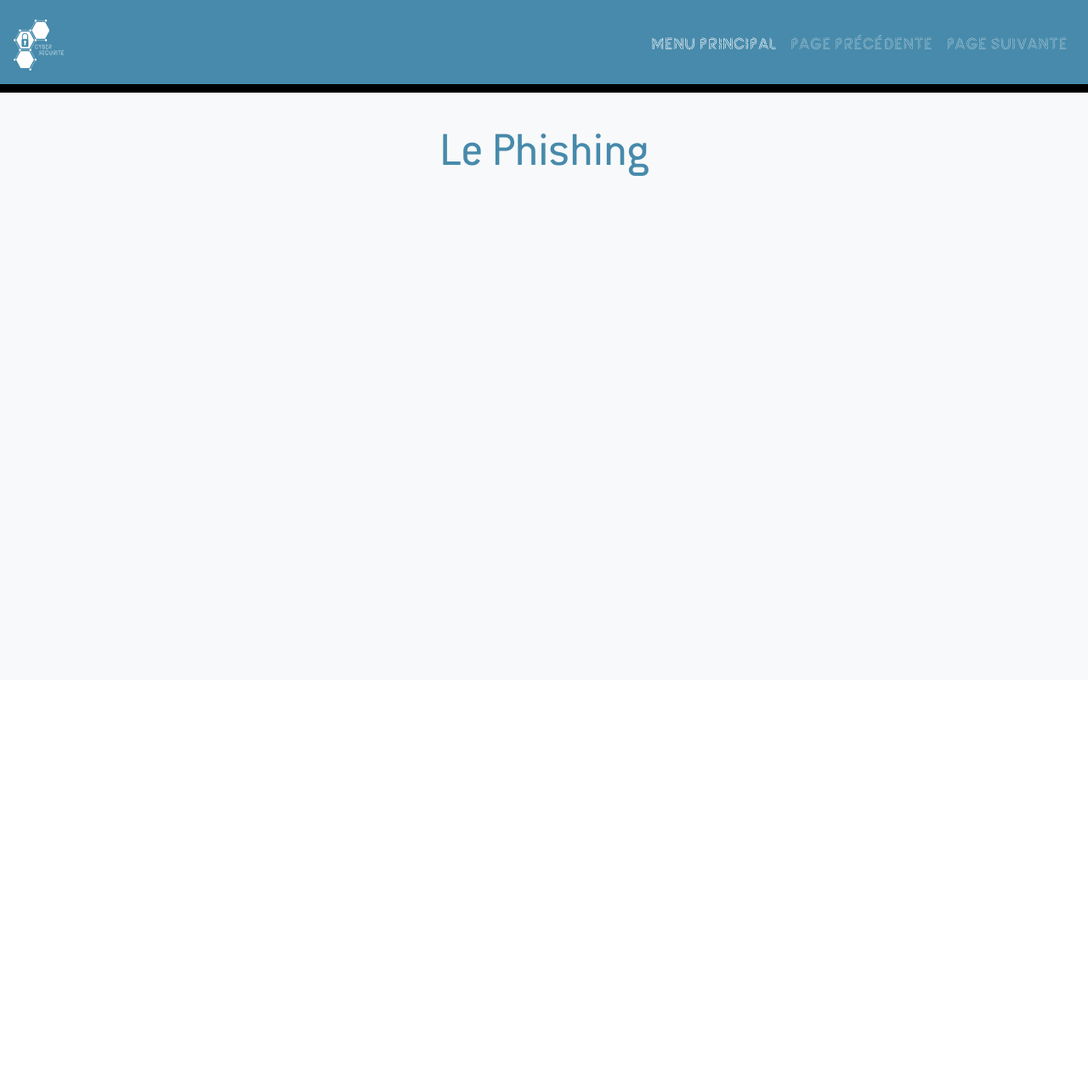
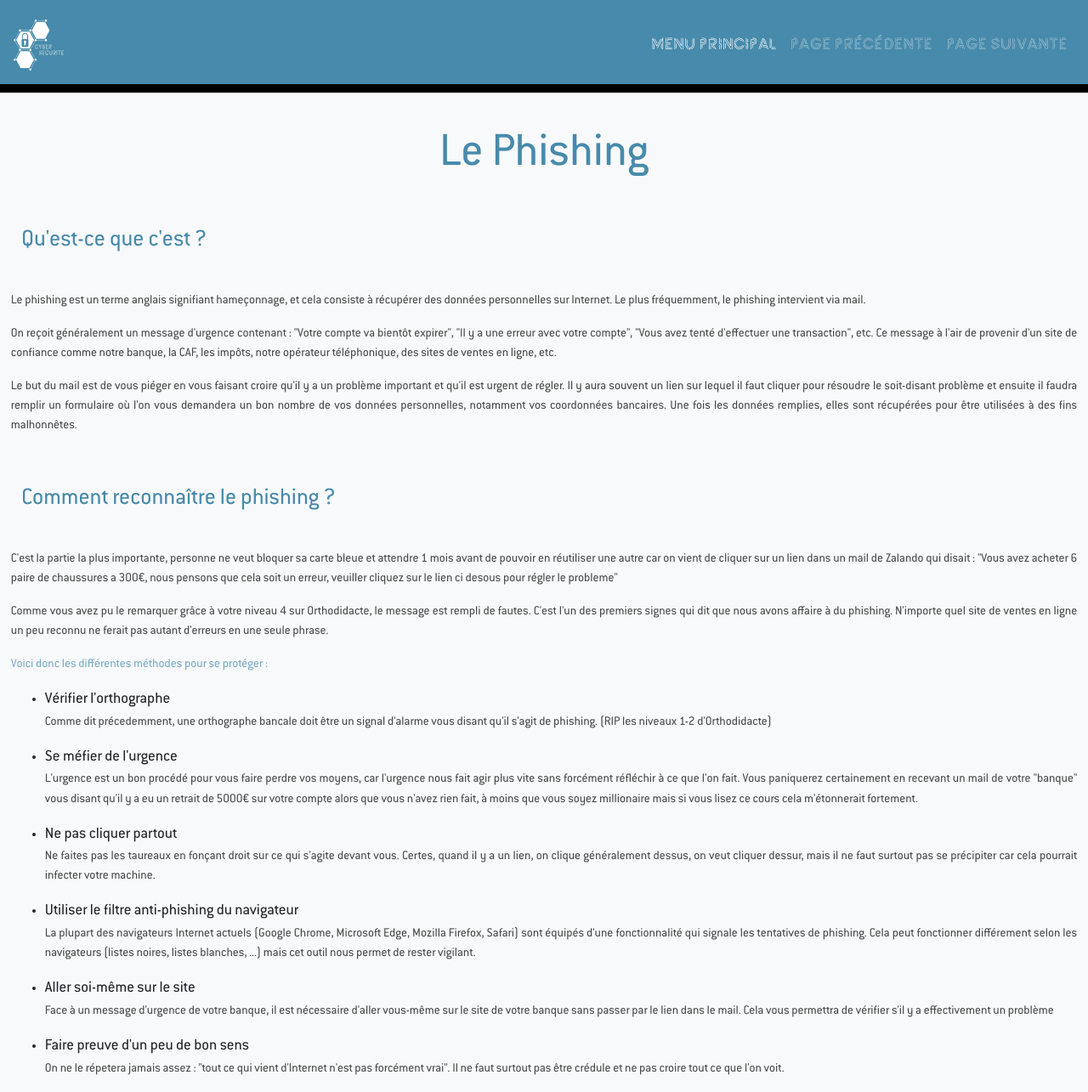
Before and after one commit to PTCybersecurite/PTS7-Cybersecurite, a PHP site: page /cours/Phishing/Contenu_phishing.php in a window 1280 px wide. Shown: the whole page at 85% size. Before the commit the page ends 207 px from the top, so only its background shows below. Run offline with PHP 8.4, Linux system fonts and the light colour scheme; some web fonts are replaced.

Commit message:
Implémentation d'une partie du cours sur le Phishing

```diff
--- a/cours/Phishing/Contenu_phishing.php
+++ b/cours/Phishing/Contenu_phishing.php
@@ -29,6 +29,48 @@
 		</h1>
 	</header>
 	<br/>
+
+	<h2>Qu'est-ce que c'est ?</h2>
+	<br/>
+
+	<p>Le phishing est un terme anglais signifiant hameçonnage, et cela consiste à récupérer des données personnelles sur Internet. Le plus fréquemment, le phishing intervient via mail.</p>
+
+	<p>On reçoit généralement un message d'urgence contenant : "Votre compte va bientôt expirer", "Il y a une erreur avec votre compte", "Vous avez tenté d'effectuer une transaction", etc. Ce message à l'air de provenir d'un site de confiance comme notre banque, la CAF, les impôts, notre opérateur téléphonique, des sites de ventes en ligne, etc.</p>
+
+	<p>Le but du mail est de vous piéger en vous faisant croire qu'il y a un problème important et qu'il est urgent de régler. Il y aura souvent un lien sur lequel il faut cliquer pour résoudre le soit-disant problème et ensuite il faudra remplir un formulaire où l'on vous demandera un bon nombre de vos données personnelles, notamment vos coordonnées bancaires. Une fois les données remplies, elles sont récupérées pour être utilisées à des fins malhonnêtes.
+	</p>
+	<br/>
+
+	<h2>Comment reconnaître le phishing ?</h2>
+	<br/>
+
+	<p>C'est la partie la plus importante, personne ne veut bloquer sa carte bleue et attendre 1 mois avant de pouvoir en réutiliser une autre car on vient de cliquer sur un lien dans un mail de Zalando qui disait : "Vous avez acheter 6 paire de chaussures a 300€, nous pensons que cela soit un erreur, veuiller cliquez sur le lien ci desous pour régler le probleme"
+	</p>
+
+	<p>Comme vous avez pu le remarquer grâce à votre niveau 4 sur Orthodidacte, le message est rempli de fautes. C'est l'un des premiers signes qui dit que nous avons affaire à du phishing. N'importe quel site de ventes en ligne un peu reconnu ne ferait pas autant d'erreurs en une seule phrase.</p>
+
+	<p><strong>Voici donc les différentes méthodes pour se protéger :</strong></p>
+	<ul>
+		<li>Vérifier l'orthographe</li>
+		<p>Comme dit précedemment, une orthographe bancale doit être un signal d'alarme vous disant qu'il s'agit de phishing. (RIP les niveaux 1-2 d'Orthodidacte)<p>
+
+		<li>Se méfier de l'urgence</li>
+		<p>L'urgence est un bon procédé pour vous faire perdre vos moyens, car l'urgence nous fait agir plus vite sans forcément réfléchir à ce que l'on fait. Vous paniquerez certainement en recevant un mail de votre "banque" vous disant qu'il y a eu un retrait de 5000€ sur votre compte alors que vous n'avez rien fait, à moins que vous soyez millionaire mais si vous lisez ce cours cela m'étonnerait fortement.</p>
+
+		<li>Ne pas cliquer partout</li>
+		<p>Ne faites pas les taureaux en fonçant droit sur ce qui s'agite devant vous. Certes, quand il y a un lien, on clique généralement dessus, on veut cliquer dessur, mais il ne faut surtout pas se précipiter car cela pourrait infecter votre machine.</p>
+
+		<li>Utiliser le filtre anti-phishing du navigateur</li>
+		<p>La plupart des navigateurs Internet actuels (Google Chrome, Microsoft Edge, Mozilla Firefox, Safari) sont équipés d'une fonctionnalité qui signale les tentatives de phishing. Cela peut fonctionner différement selon les navigateurs (listes noires, listes blanches, ...) mais cet outil nous permet de rester vigilant.</p>
+
+		<li>Aller soi-même sur le site</li>
+		<p>Face à un message d'urgence de votre banque, il est nécessaire d'aller vous-même sur le site de votre banque sans passer par le lien dans le mail. Cela vous permettra de vérifier s'il y a effectivement un problème</p>
+
+		<li>Faire preuve d'un peu de bon sens</li>
+		<p>On ne le répetera jamais assez : "tout ce qui vient d'Internet n'est pas forcément vrai". Il ne faut surtout pas être crédule et ne pas croire tout ce que l'on voit.</p>
+
+	</ul>
+
 	</section>
 
 	<footer>
```
